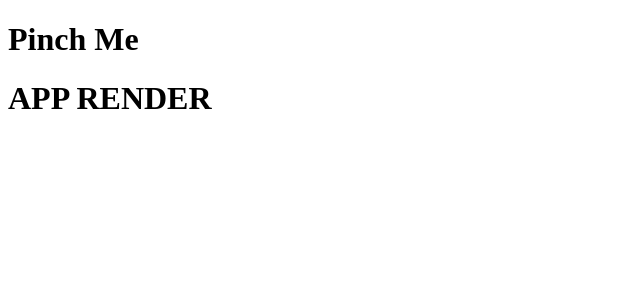
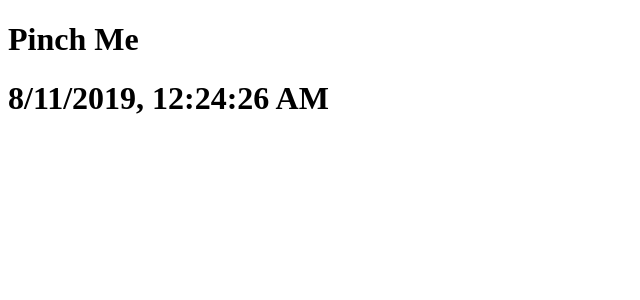
Before and after one commit to NapoleonDLP/Pinch-me, a React app: page / in a window 1280 px wide. Shown: the top 300 px of the page, without its empty margins (0-640 px from the left). Built offline with nearby package versions, Linux system fonts and the light colour scheme.

Commit message:
renders clock

```diff
--- a/client/src/components/Clock.jsx
+++ b/client/src/components/Clock.jsx
@@ -1,9 +1,34 @@
 import React from 'react';
 
-function App() {
-  return (
-    <h1>APP RENDER</h1>
-  )
+class Clock extends React.Component {
+  constructor(props) {
+    super(props);
+    this.state = {
+      time: new Date().toLocaleString()
+    };
+  }
+
+  componentDidMount() {
+    this.intervalID = setInterval(
+      () => this.tick(), 1000
+    );
+  }
+
+  componentWillUnmount() {
+    clearInterval(this.intervalID);
+  }
+
+  tick() {
+    this.setState({
+      time: new Date().toLocaleString()
+    });
+  }
+
+  render() {
+    return (
+      <h1>{this.state.time}</h1>
+    )
+  }
 }
 
-export default App
+export default Clock
```
